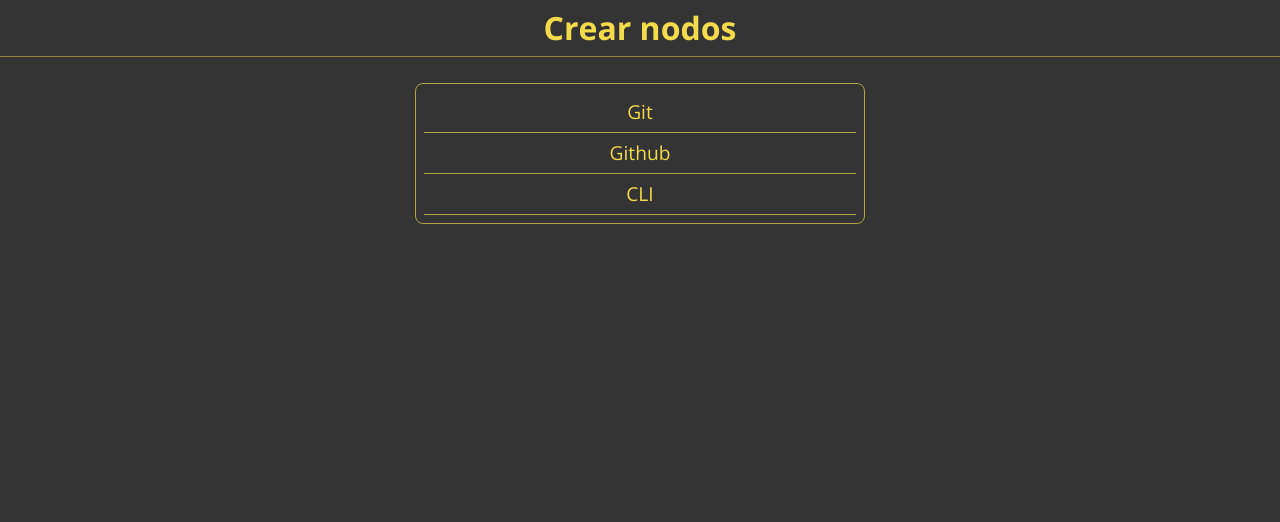
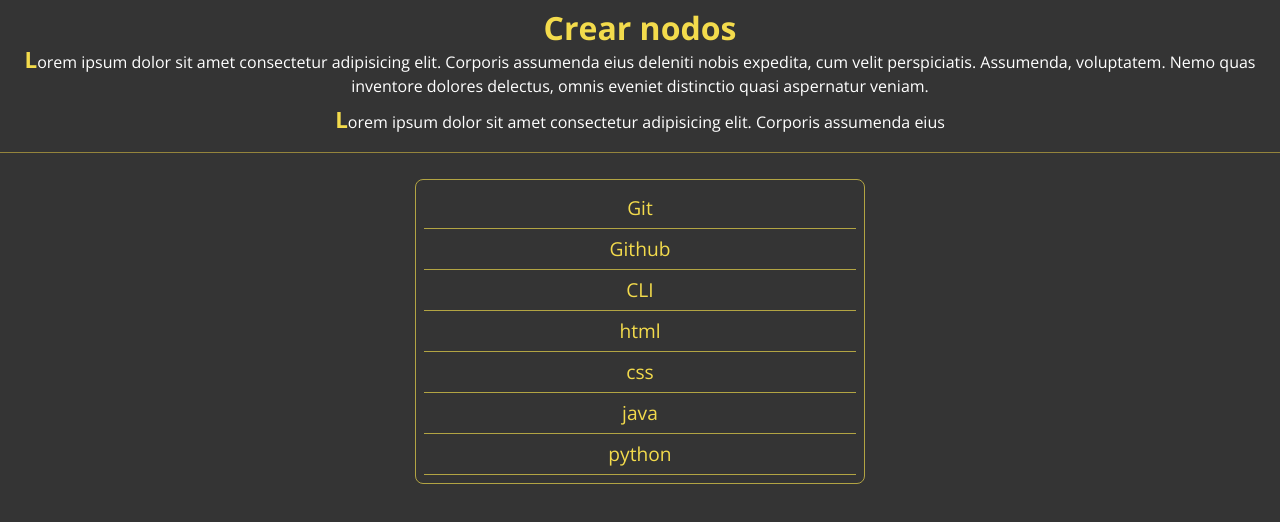
Before and after one commit to YesidStivenPabonCorredorADSO/Repaso_Doom, a plain HTML site: page Nodos/index.html in a window 1280 px wide. Drawn offline with nearby package versions, Linux system fonts and the light colour scheme.

Commit message:
crear nodos

```diff
--- a/Nodos/app.js
+++ b/Nodos/app.js
@@ -0,0 +1,25 @@
+import { datos } from "./datos.js";
+//indentificamos el elemento por la clase
+const $padre = document.querySelector(".container");
+//Creamos un elemento
+const nodo = document.createElement("p");
+const text =
+  " Lorem ipsum dolor sit amet consectetur adipisicing elit. Corporis assumenda eius deleniti nobis expedita, cum velit perspiciatis. Assumenda, voluptatem. Nemo quas inventore dolores delectus, omnis eveniet distinctio quasi aspernatur veniam.";
+nodo.innerText = text;
+$padre.appendChild(nodo);
+const nodo2 = document.createElement("p");
+const text2 =
+  "Lorem ipsum dolor sit amet consectetur adipisicing elit. Corporis assumenda eius";
+nodo2.innerText = text2;
+$padre.appendChild(nodo2);
+
+const $lista = document.querySelector("div.container >div.card >ul.list");
+console.log($lista);
+datos.map((a) => {
+  console.log(a);
+  const li = document.createElement("li");
+  const lista = a.name;
+  li.innerHTML = lista;
+  li.classList.add("item");
+  $lista.appendChild(li);
+});
--- /dev/null
+++ b/Nodos/datos.js
@@ -0,0 +1,18 @@
+export const datos = [
+  {
+    id: 1,
+    name: "html",
+  },
+  {
+    id: 2,
+    name: "css",
+  },
+  {
+    id: 3,
+    name: "java",
+  },
+  {
+    id: 4,
+    name: "python",
+  },
+];
--- a/Nodos/index.html
+++ b/Nodos/index.html
@@ -14,7 +14,7 @@
         </div>
       </header>
       <section>
-        <div class="container">
+        <div class="container" id=".container">
           <div class="card">
             <ul class="list">
               <li class="item">Git</li>
@@ -25,6 +25,6 @@
         </div>
       </section>
     </main>
-    <script src="app.js"></script>
+    <script type="module" src="app.js"></script>
   </body>
 </html>
```
